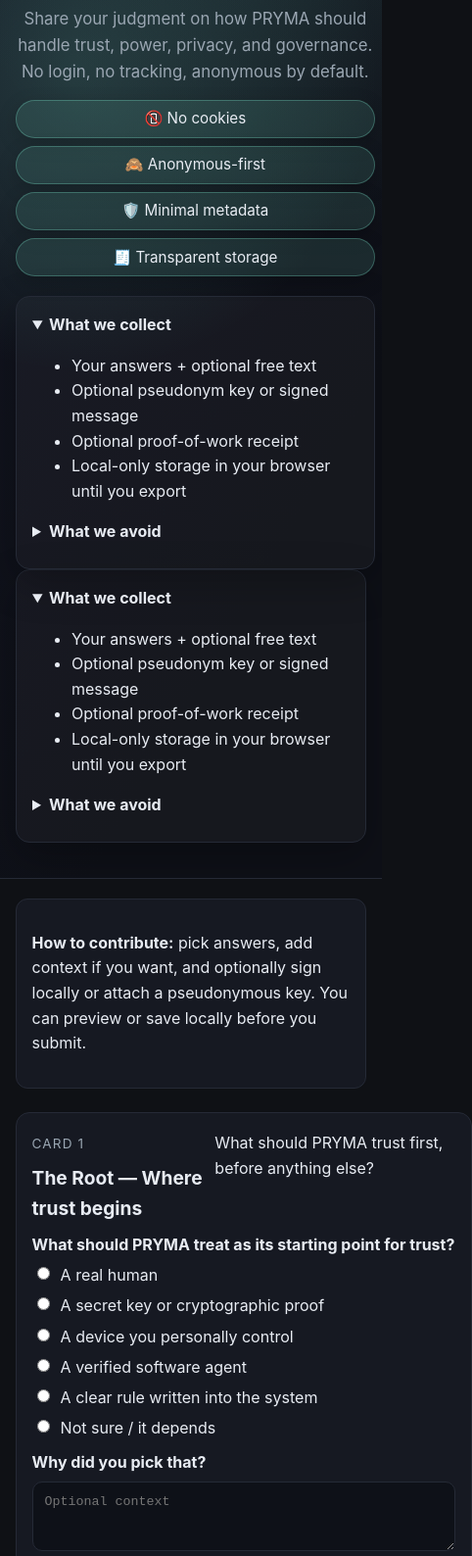
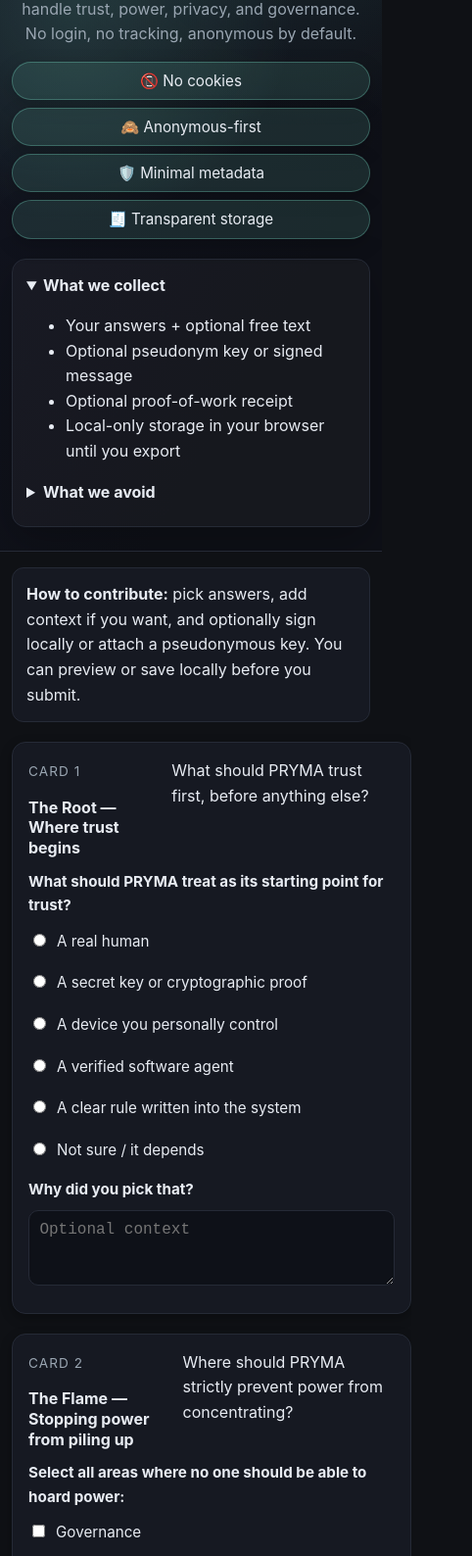
Before and after one commit to PrymaDirectives/pryma.vote, a plain HTML site: page public/index.html in a window 390 px wide. Shown: the part 136-1724 px from the top of the page at 98% size, 482 px wide, since content can reach past the window. Drawn offline with Linux system fonts and the light colour scheme.

Commit message:
Fix mobile responsiveness and card layout
- Improved mobile usability with comprehensive media queries
- Fixed card spacing and padding for better screen fit
- Ensured cards display properly on all screen sizes
- Enhanced touch targets for mobile (full-width buttons)
- Fixed padding/margin issues throughout
- Removed duplicate hero context section
- Set input font-size to 16px to prevent iOS zoom
- Improved responsive typography scaling

```diff
--- a/public/index.html
+++ b/public/index.html
@@ -41,26 +41,6 @@
         </details>
       </aside>
     </div>
-    <aside class="hero__context">
-      <details open>
-        <summary>What we collect</summary>
-        <ul>
-          <li>Your answers + optional free text</li>
-          <li>Optional pseudonym key or signed message</li>
-          <li>Optional proof-of-work receipt</li>
-          <li>Local-only storage in your browser until you export</li>
-        </ul>
-      </details>
-      <details>
-        <summary>What we avoid</summary>
-        <ul>
-          <li>No login, cookies, or trackers</li>
-          <li>No long-term IP storage</li>
-          <li>No fingerprinting</li>
-          <li>No third-party scripts</li>
-        </ul>
-      </details>
-    </aside>
   </header>
 
   <main class="container">
--- a/public/styles.css
+++ b/public/styles.css
@@ -15,12 +15,13 @@
   background: var(--bg);
   color: var(--text);
   line-height: 1.6;
-  padding-bottom: 4rem;
+  padding-bottom: 2rem;
 }
 
 .container {
-  width: min(1100px, 92vw);
+  width: min(1100px, 94vw);
   margin: 0 auto;
+  padding: 0 1rem;
 }
 
 .hero {
@@ -29,12 +30,12 @@
   background: radial-gradient(circle at 20% 20%, rgba(122, 226, 201, 0.18), transparent 35%),
               radial-gradient(circle at 80% 0%, rgba(122, 226, 201, 0.12), transparent 35%),
               linear-gradient(120deg, #121521, #0e1017 70%);
-  padding: 3.25rem 1.25rem 3rem;
+  padding: 2rem 1rem;
   border-bottom: 1px solid var(--border);
 }
 
 .hero__inner {
-  width: min(1100px, 94vw);
+  width: min(1100px, 100%);
   margin: 0 auto;
   display: grid;
   grid-template-columns: minmax(0, 1.1fr) minmax(0, 0.9fr);
@@ -108,21 +109,26 @@
   border: 1px solid var(--border);
   padding: 1rem;
   border-radius: 12px;
-  margin-top: 1.25rem;
+  margin-top: 1.5rem;
   color: var(--text);
+}
+
+.notice p {
+  margin: 0;
 }
 
 #cards {
   margin-top: 1.5rem;
   display: grid;
-  gap: 1rem;
+  gap: 1.5rem;
 }
 
 .card {
   background: var(--panel);
   border: 1px solid var(--border);
-  padding: 1rem;
+  padding: 1.25rem;
   border-radius: 14px;
+  box-shadow: 0 4px 12px rgba(0, 0, 0, 0.3);
 }
 
 .card header {
@@ -130,23 +136,26 @@
   justify-content: space-between;
   align-items: baseline;
   gap: 0.5rem;
+  margin-bottom: 0.5rem;
 }
 
 .card h2 {
   margin: 0;
-  font-size: 1.2rem;
+  font-size: 1.25rem;
+  line-height: 1.3;
 }
 
 .card p {
-  margin: 0.35rem 0 0.5rem;
+  margin: 0 0 1rem;
   color: var(--muted);
+  line-height: 1.5;
 }
 
 .field {
   display: flex;
   flex-direction: column;
-  gap: 0.35rem;
-  margin: 0.6rem 0;
+  gap: 0.5rem;
+  margin: 1rem 0;
 }
 
 .field input[type="text"],
@@ -167,17 +176,24 @@
 .checkbox-group,
 .radio-group {
   display: grid;
-  gap: 0.35rem;
+  gap: 0.65rem;
 }
 
 .option {
   display: flex;
   align-items: flex-start;
-  gap: 0.5rem;
+  gap: 0.65rem;
+  padding: 0.25rem 0;
 }
 
 .option input {
   margin-top: 0.25rem;
+  flex-shrink: 0;
+}
+
+.option label {
+  cursor: pointer;
+  line-height: 1.4;
 }
 
 .matrix {
@@ -195,18 +211,24 @@
 }
 
 .panel {
-  margin-top: 1.25rem;
+  margin-top: 1.5rem;
   background: var(--panel);
   border: 1px solid var(--border);
-  padding: 1rem;
+  padding: 1.25rem;
   border-radius: 12px;
+}
+
+.panel h2 {
+  margin-top: 0;
+  margin-bottom: 1rem;
+  font-size: 1.15rem;
 }
 
 .actions {
   display: flex;
   flex-wrap: wrap;
   gap: 0.75rem;
-  margin-top: 1rem;
+  margin-top: 1.5rem;
 }
 
 button {
@@ -237,11 +259,19 @@
 }
 
 .transparency {
-  width: min(1100px, 92vw);
+  width: min(1100px, 94vw);
   margin: 2rem auto;
   padding: 1rem;
   border-top: 1px solid var(--border);
   color: var(--muted);
+}
+
+.transparency h2 {
+  margin-top: 0;
+}
+
+.transparency p {
+  margin: 0.5rem 0;
 }
 
 .dialog__header {
@@ -276,7 +306,7 @@
 
 @media (max-width: 1024px) {
   .hero {
-    padding: 2.75rem 1rem 2.5rem;
+    padding: 2rem 1rem;
   }
 
   .hero__inner {
@@ -301,8 +331,30 @@
 }
 
 @media (max-width: 720px) {
+  body {
+    padding-bottom: 1rem;
+  }
+
+  .container {
+    width: 100%;
+    padding: 0 0.75rem;
+  }
+
   .hero {
-    padding: 2.4rem 1rem 2.25rem;
+    padding: 1.5rem 0.75rem;
+  }
+
+  .hero__text h1 {
+    font-size: 1.75rem;
+  }
+
+  .hero__text p {
+    font-size: 1rem;
+  }
+
+  .hero__pillars {
+    flex-direction: column;
+    width: 100%;
   }
 
   .hero__pillars span {
@@ -311,7 +363,95 @@
     justify-content: center;
   }
 
+  .hero__context {
+    padding: 0.875rem;
+  }
+
+  .notice {
+    padding: 0.875rem;
+    margin-top: 1rem;
+  }
+
+  #cards {
+    gap: 1.25rem;
+    margin-top: 1.25rem;
+  }
+
+  .card {
+    padding: 1rem;
+  }
+
+  .card h2 {
+    font-size: 1.1rem;
+  }
+
+  .field {
+    margin: 0.75rem 0;
+  }
+
+  .field input[type="text"],
+  .field input[type="password"],
+  .field textarea,
+  .field select {
+    padding: 0.65rem;
+    font-size: 16px; /* Prevents zoom on iOS */
+  }
+
+  .option {
+    gap: 0.5rem;
+  }
+
+  .panel {
+    padding: 1rem;
+    margin-top: 1.25rem;
+  }
+
   .actions {
     flex-direction: column;
+    gap: 0.65rem;
+  }
+
+  button {
+    width: 100%;
+    padding: 0.875rem;
+  }
+
+  .matrix {
+    font-size: 0.875rem;
+  }
+
+  .matrix th,
+  .matrix td {
+    padding: 0.4rem;
+  }
+
+  dialog {
+    max-width: calc(100vw - 2rem);
+    margin: 1rem;
+  }
+
+  .transparency {
+    width: 100%;
+    padding: 1rem 0.75rem;
+    margin: 1.5rem auto;
   }
 }
+
+@media (max-width: 480px) {
+  .hero__text h1 {
+    font-size: 1.5rem;
+  }
+
+  .card h2 {
+    font-size: 1rem;
+  }
+
+  .field label,
+  .field span {
+    font-size: 0.95rem;
+  }
+
+  .field small {
+    font-size: 0.85rem;
+  }
+}
```
